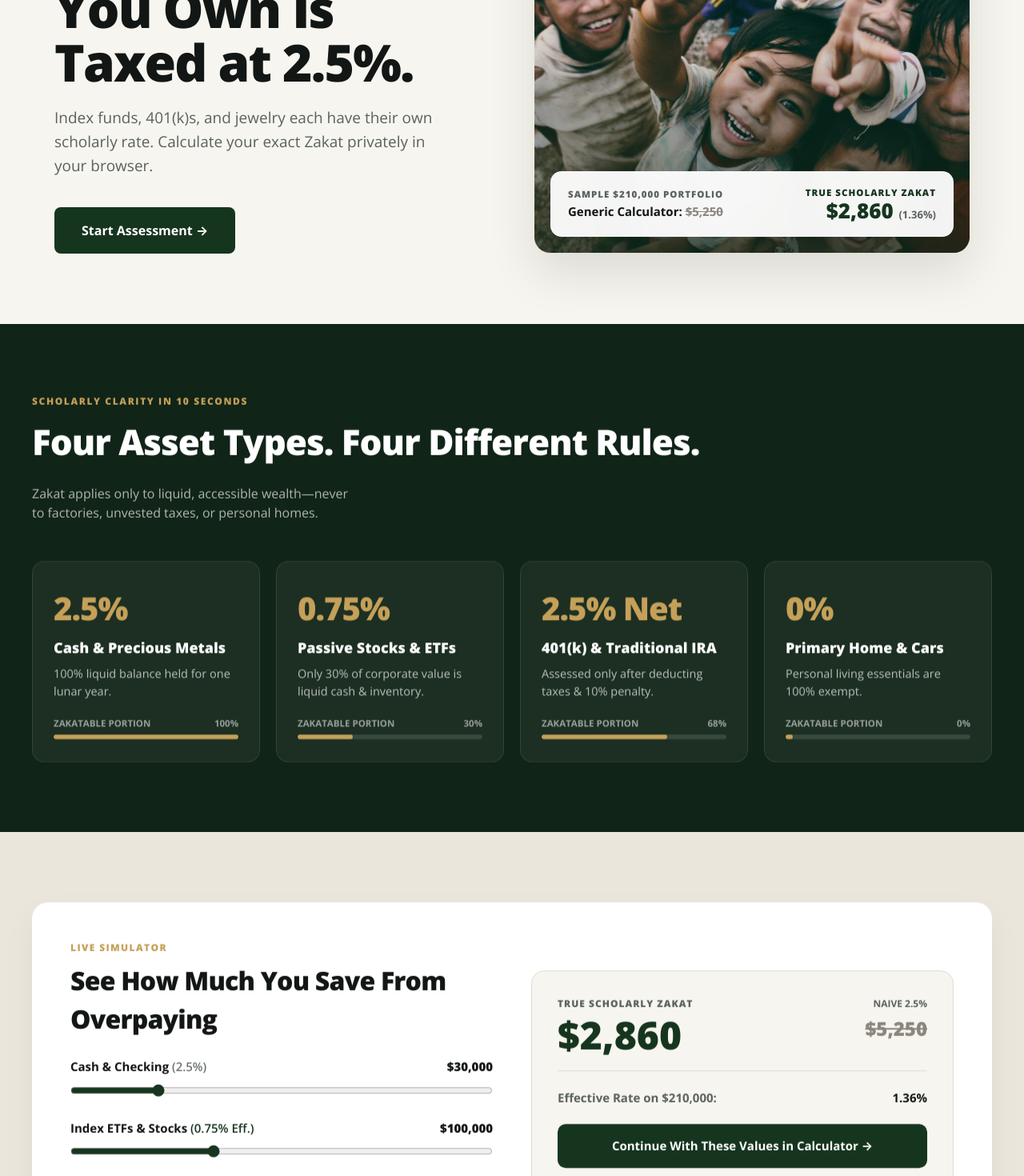
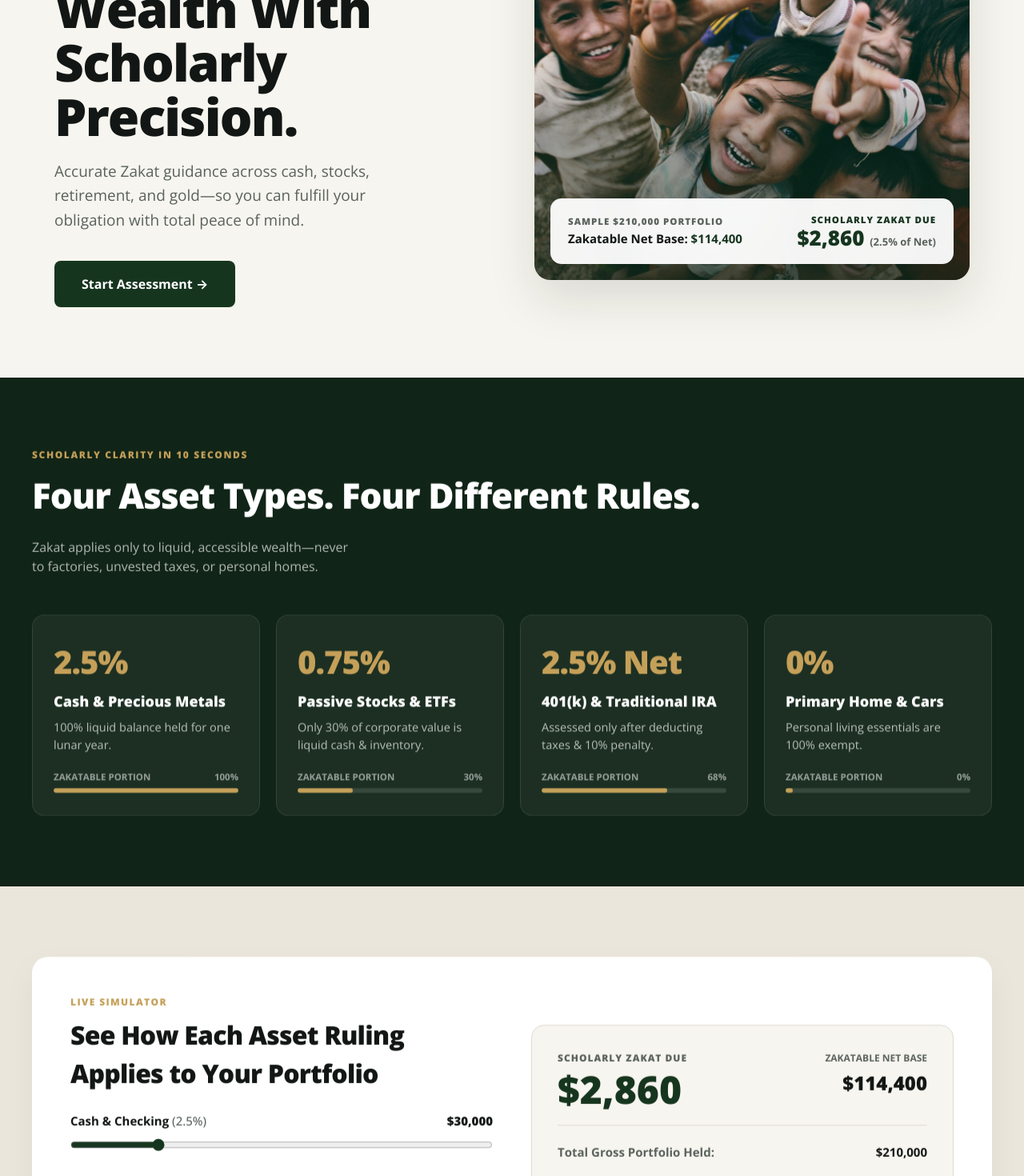
Before and after one commit to thevizard/Zakat-app, a Next.js app: page / in a window 1280 px wide. Shown: the part 280-1750 px from the top of the page at 80% size. Built offline with nearby package versions, Linux system fonts and the light colour scheme.

Commit message:
copy: update hero to Option 5 and reframe simulator around scholarly precision

```diff
--- a/app/page.tsx
+++ b/app/page.tsx
@@ -131,14 +131,14 @@ export default function LandingPage() {
                 margin: '0 0 20px',
               }}
             >
-              Not Everything You Own Is Taxed at 2.5%.
+              Purify Your Wealth With Scholarly Precision.
             </h1>
 
             <p
               className="animate-hero-3"
               style={{ fontSize: 19, color: MUTED, lineHeight: 1.6, margin: '0 0 36px', maxWidth: 480 }}
             >
-              Index funds, 401(k)s, and jewelry each have their own scholarly rate. Calculate your exact Zakat privately in your browser.
+              Accurate Zakat guidance across cash, stocks, retirement, and gold—so you can fulfill your obligation with total peace of mind.
             </p>
 
             <div className="animate-hero-4" style={{ display: 'flex', gap: 14, flexWrap: 'wrap' }}>
@@ -207,15 +207,15 @@ export default function LandingPage() {
                     Sample $210,000 Portfolio
                   </div>
                   <div style={{ fontSize: 15, fontWeight: 700, color: INK, marginTop: 2 }}>
-                    Generic Calculator: <span style={{ textDecoration: 'line-through', color: '#8A867E' }}>$5,250</span>
+                    Zakatable Net Base: <span style={{ color: FOREST }}>$114,400</span>
                   </div>
                 </div>
                 <div style={{ textAlign: 'right' }}>
                   <div style={{ fontSize: 11.5, fontWeight: 800, textTransform: 'uppercase', letterSpacing: 1, color: FOREST }}>
-                    True Scholarly Zakat
+                    Scholarly Zakat Due
                   </div>
                   <div style={{ fontSize: 26, fontWeight: 900, color: FOREST, lineHeight: 1.1 }}>
-                    $2,860 <span style={{ fontSize: 13, fontWeight: 700, color: MUTED }}>(1.36%)</span>
+                    $2,860 <span style={{ fontSize: 13, fontWeight: 700, color: MUTED }}>(2.5% of Net)</span>
                   </div>
                 </div>
               </div>
@@ -332,7 +332,7 @@ export default function LandingPage() {
                 Live Simulator
               </div>
               <h3 style={{ fontSize: 'clamp(26px, 3.2vw, 32px)', fontWeight: 800, margin: '0 0 24px', letterSpacing: '-0.8px' }}>
-                See How Much You Save From Overpaying
+                See How Each Asset Ruling Applies to Your Portfolio
               </h3>
 
               <div style={{ display: 'flex', flexDirection: 'column', gap: 22 }}>
@@ -417,7 +417,7 @@ export default function LandingPage() {
               >
                 <div>
                   <div style={{ fontSize: 12, fontWeight: 800, color: MUTED, textTransform: 'uppercase', letterSpacing: 1, marginBottom: 6 }}>
-                    True Scholarly Zakat
+                    Scholarly Zakat Due
                   </div>
                   <div style={{ fontSize: 'clamp(38px, 5vw, 48px)', fontWeight: 900, color: FOREST, lineHeight: 1, fontVariantNumeric: 'tabular-nums' }}>
                     {fmt(scholarlyZakat)}
@@ -425,17 +425,17 @@ export default function LandingPage() {
                 </div>
                 <div style={{ textAlign: 'right' }}>
                   <div style={{ fontSize: 12, fontWeight: 700, color: MUTED, textTransform: 'uppercase', marginBottom: 4 }}>
-                    Naive 2.5%
+                    Zakatable Net Base
                   </div>
-                  <div style={{ fontSize: 24, fontWeight: 800, color: '#8A867E', textDecoration: 'line-through', fontVariantNumeric: 'tabular-nums' }}>
-                    {fmt(naiveZakat)}
+                  <div style={{ fontSize: 24, fontWeight: 800, color: INK, fontVariantNumeric: 'tabular-nums' }}>
+                    {fmt(scholarlyZakatableBase)}
                   </div>
                 </div>
               </div>
 
               <div style={{ display: 'flex', justifyContent: 'space-between', fontSize: 15, fontWeight: 700 }}>
-                <span style={{ color: MUTED }}>Effective Rate on {fmt(grossPortfolio)}:</span>
-                <span style={{ color: INK }}>{effectiveRate.toFixed(2)}%</span>
+                <span style={{ color: MUTED }}>Total Gross Portfolio Held:</span>
+                <span style={{ color: INK }}>{fmt(grossPortfolio)}</span>
               </div>
 
               <button
```
